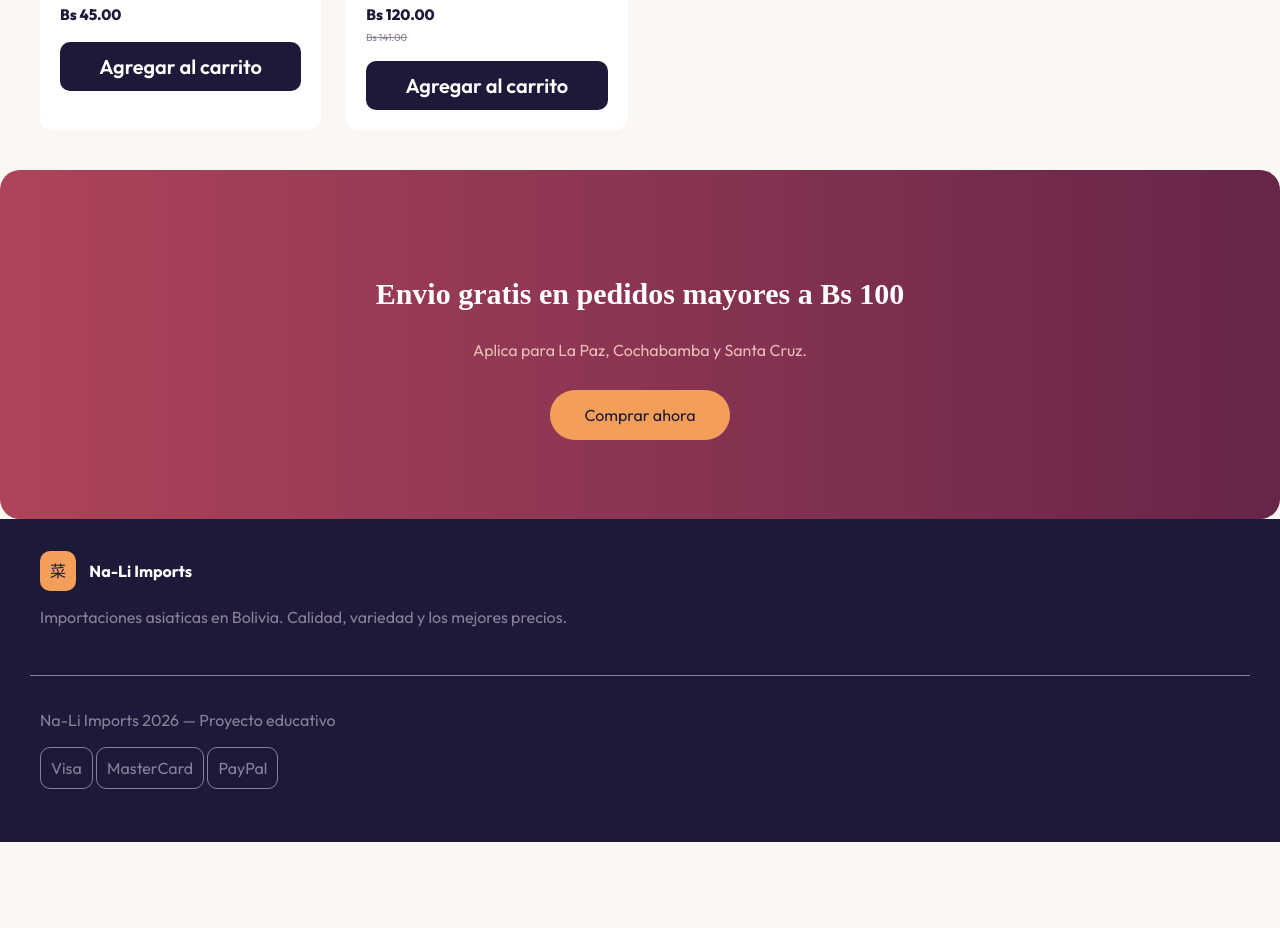
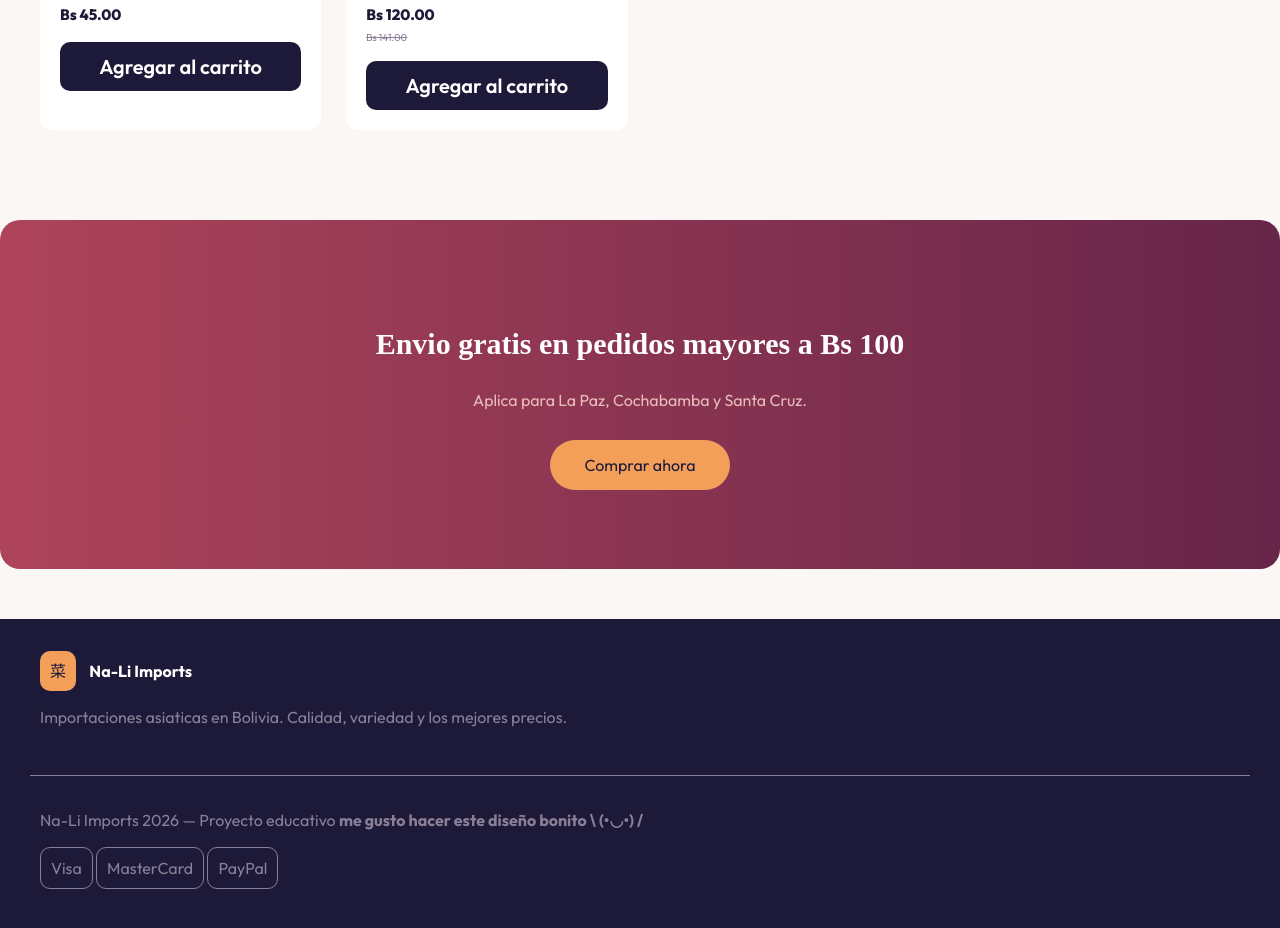
Before and after one commit to luzkrn/clase_code_cats, a plain HTML site: page COMPLETA PAGINA DIA5/inicio.html in a window 1280 px wide. Shown: the part 1610-2538 px from the top of the page. Before the commit the page ends 2452 px from the top, so only its background shows below. Drawn offline with Linux system fonts and the light colour scheme.

Commit message:
tarea del dia 5

```diff
--- a/COMPLETA PAGINA DIA5/inicio.html
+++ b/COMPLETA PAGINA DIA5/inicio.html
@@ -139,7 +139,7 @@
       <p class="footer__about">Importaciones asiaticas en Bolivia. Calidad, variedad y los mejores precios.</p>
     </div>
     <div class="footer__bottom">
-      <p >Na-Li Imports 2026 — Proyecto educativo</p>
+      <p >Na-Li Imports 2026 — Proyecto educativo <strong>me gusto hacer este diseño bonito \ (•◡•) /</strong> </p>
       <span class="footer__pago">Visa</span>
       <span class="footer__pago">MasterCard</span>
       <span class="footer__pago">PayPal</span>
--- a/COMPLETA PAGINA DIA5/styles.css
+++ b/COMPLETA PAGINA DIA5/styles.css
@@ -274,6 +274,7 @@ button {
   background: linear-gradient(to right,var(--rose), var(--plum) );
   padding: 90px;
   border-radius: 20px;
+  margin: 50px 0px 50px 0px ;
 }
 .promo__titulo{
   padding: 10px;
```
